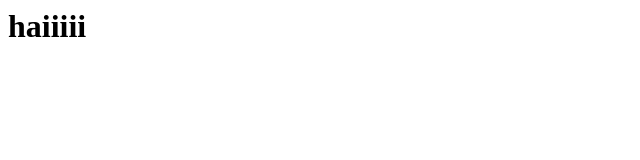
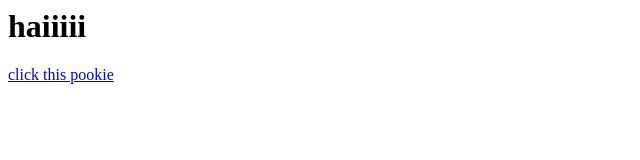
Before and after one commit to kzooyGecko/onepiss.github.io, a plain HTML site: page index.html in a window 1280 px wide. Shown: the whole page, without its empty margins (0-640 px from the left). Drawn offline with Linux system fonts and the light colour scheme.

Commit message:
Add files via upload

```diff
--- a/index.html
+++ b/index.html
@@ -2,6 +2,7 @@
 <body>
 
 <h1> haiiiii </h1>
+<a href="pfp2.jpeg">click this pookie</a>
 
 </body>
 </html>
```
Also changed, not shown: pfp2.jpeg (added).
